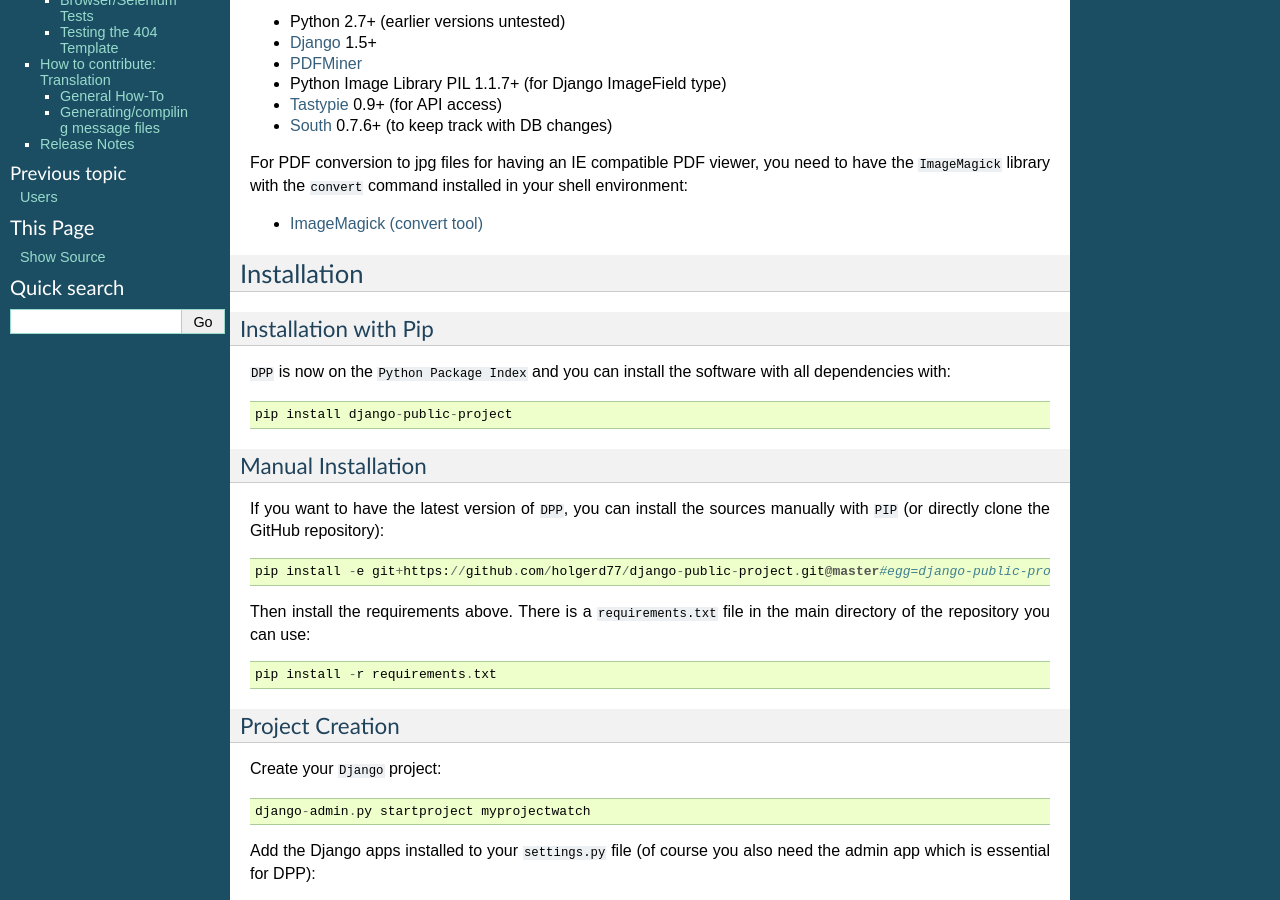
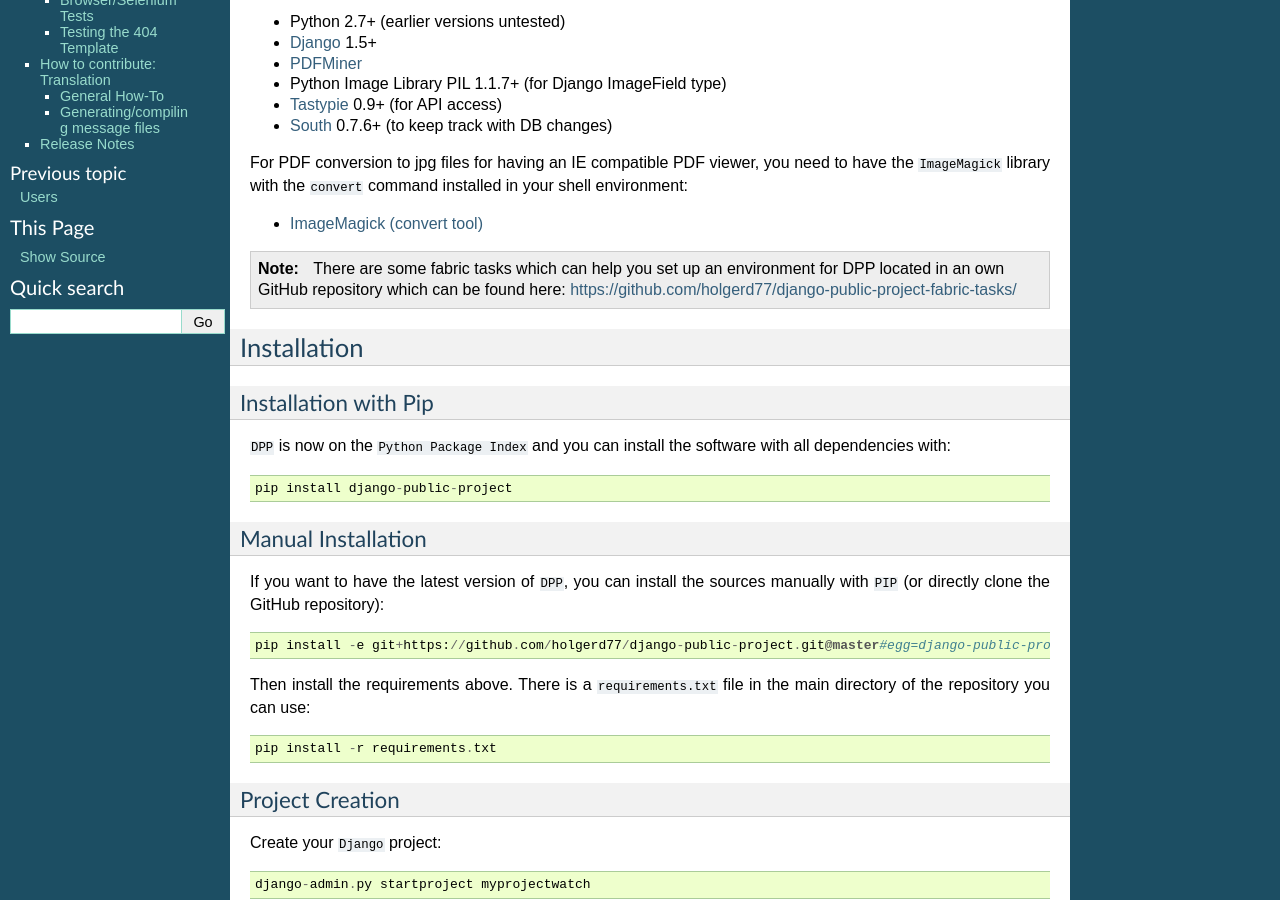
Before and after one commit to holgerd77/django-public-project, a Sphinx documentation site: the page built from docs/developers.rst, in a window 1280 px wide and 900 px high, scrolled down 370 px. Built offline with Sphinx 7.4.7, drawn with Linux system fonts in a browser that asks for light colours.

Commit message:
Added hint to fabric tasks GitHub repository to developer docs

```diff
--- a/docs/developers.rst
+++ b/docs/developers.rst
@@ -31,6 +31,9 @@
 ``ImageMagick`` library with the ``convert`` command installed in your shell environment:
 
 * `ImageMagick (convert tool) <http://www.imagemagick.org/>`_
+
+.. note:: There are some fabric tasks which can help you set up an environment for DPP located in
+          an own GitHub repository which can be found here: https://github.com/holgerd77/django-public-project-fabric-tasks/
 
 Installation
 ============
```
